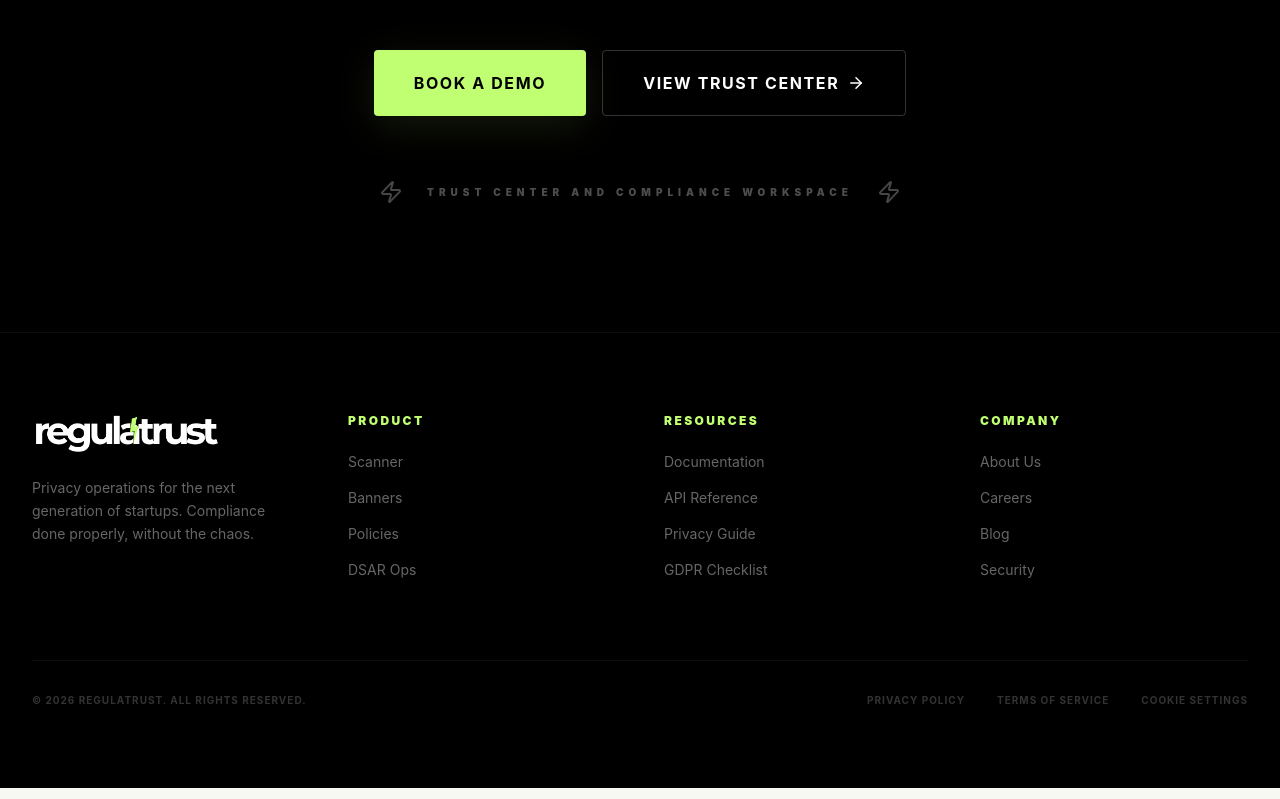
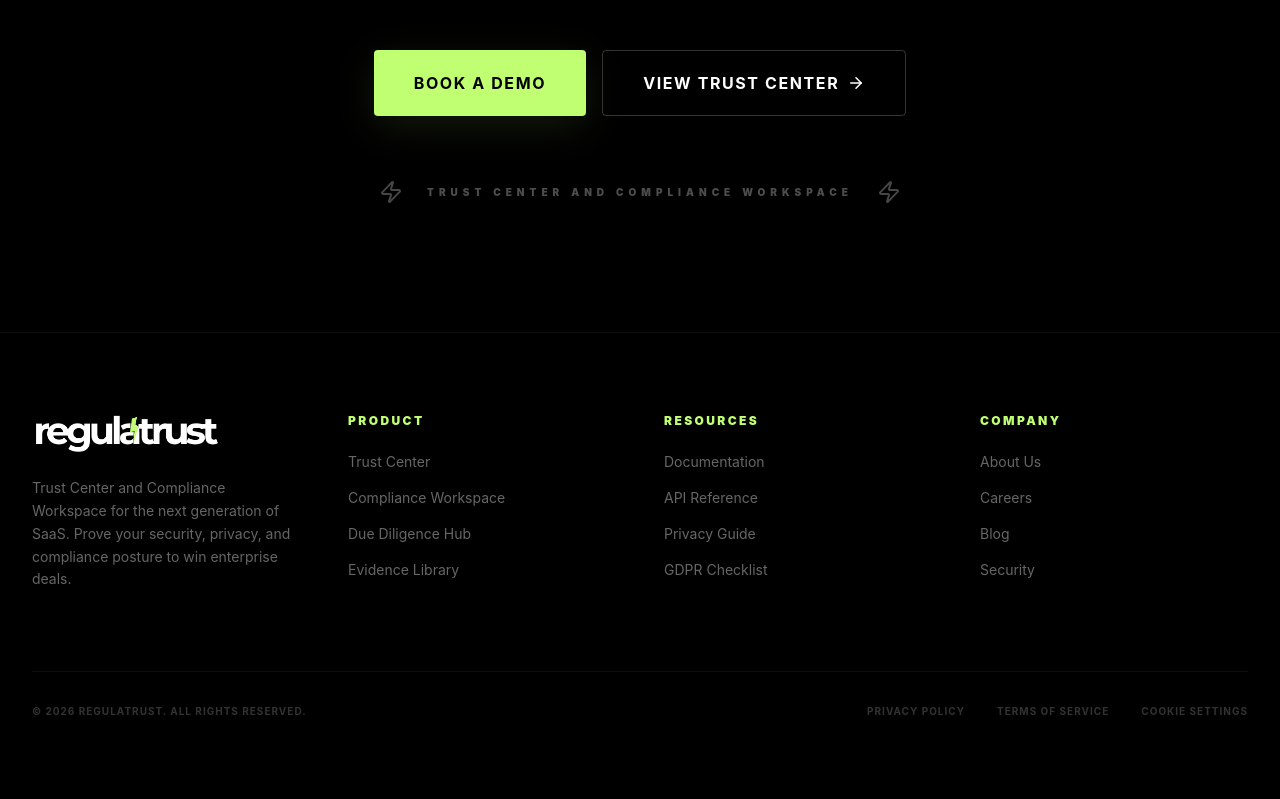
Before and after one commit to HammadSiddiqui/regulatrust, a React (Vite) app: page / in a window 1280 px wide. Shown: the part 9556-10355 px from the top of the page. Built offline with nearby package versions, Linux system fonts and the light colour scheme.

Commit message:
Update footer with new product positioning

```diff
--- a/src/components/Footer.tsx
+++ b/src/components/Footer.tsx
@@ -9,17 +9,17 @@
           <div className="col-span-1 md:col-span-1">
             <Logo variant="white" className="mb-6" />
             <p className="text-sm text-white/40 leading-relaxed max-w-xs">
-              Privacy operations for the next generation of startups. Compliance done properly, without the chaos.
+              Trust Center and Compliance Workspace for the next generation of SaaS. Prove your security, privacy, and compliance posture to win enterprise deals.
             </p>
           </div>
 
           <div>
             <h4 className="text-xs font-black uppercase tracking-[0.2em] mb-6 text-lime">Product</h4>
             <ul className="space-y-4 text-sm text-white/40">
-              <li><a href="#" className="hover:text-white transition-colors">Scanner</a></li>
-              <li><a href="#" className="hover:text-white transition-colors">Banners</a></li>
-              <li><a href="#" className="hover:text-white transition-colors">Policies</a></li>
-              <li><a href="#" className="hover:text-white transition-colors">DSAR Ops</a></li>
+              <li><a href="#product" className="hover:text-white transition-colors">Trust Center</a></li>
+              <li><a href="#features" className="hover:text-white transition-colors">Compliance Workspace</a></li>
+              <li><a href="#features" className="hover:text-white transition-colors">Due Diligence Hub</a></li>
+              <li><a href="#features" className="hover:text-white transition-colors">Evidence Library</a></li>
             </ul>
           </div>
 
```
